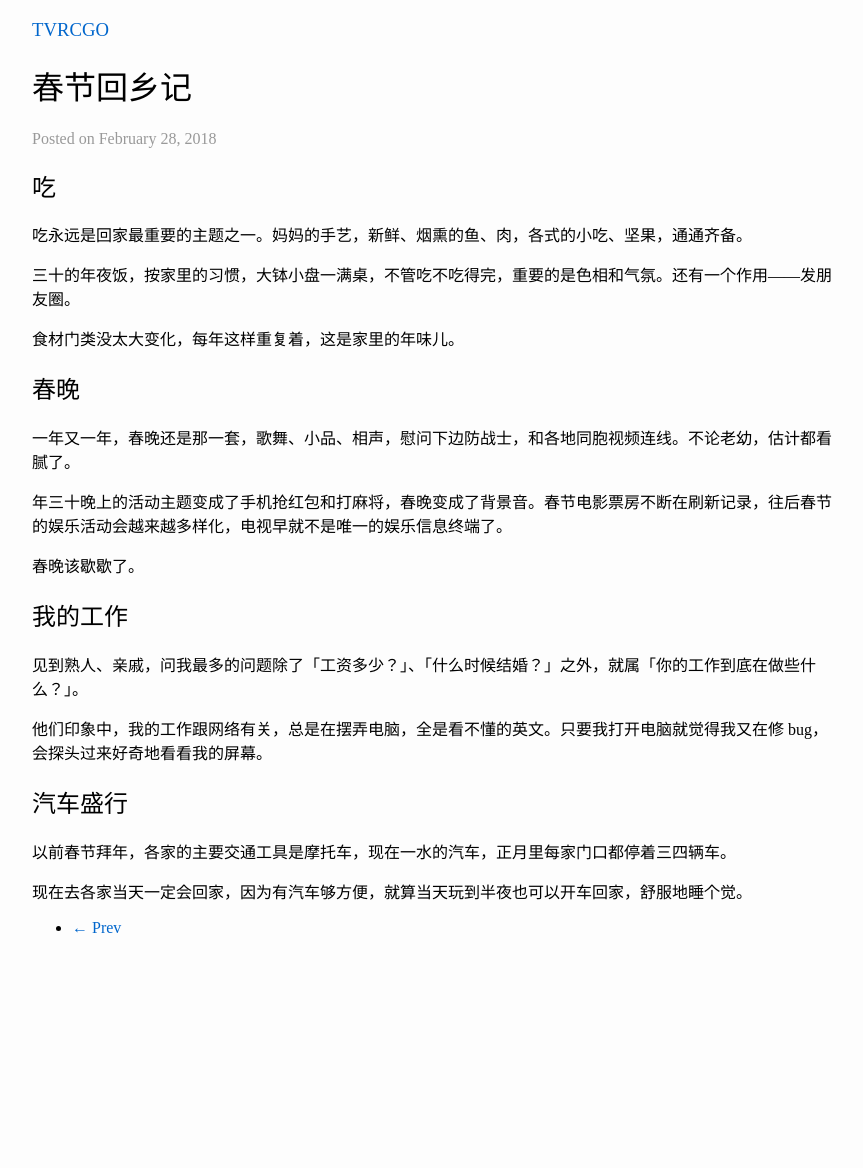
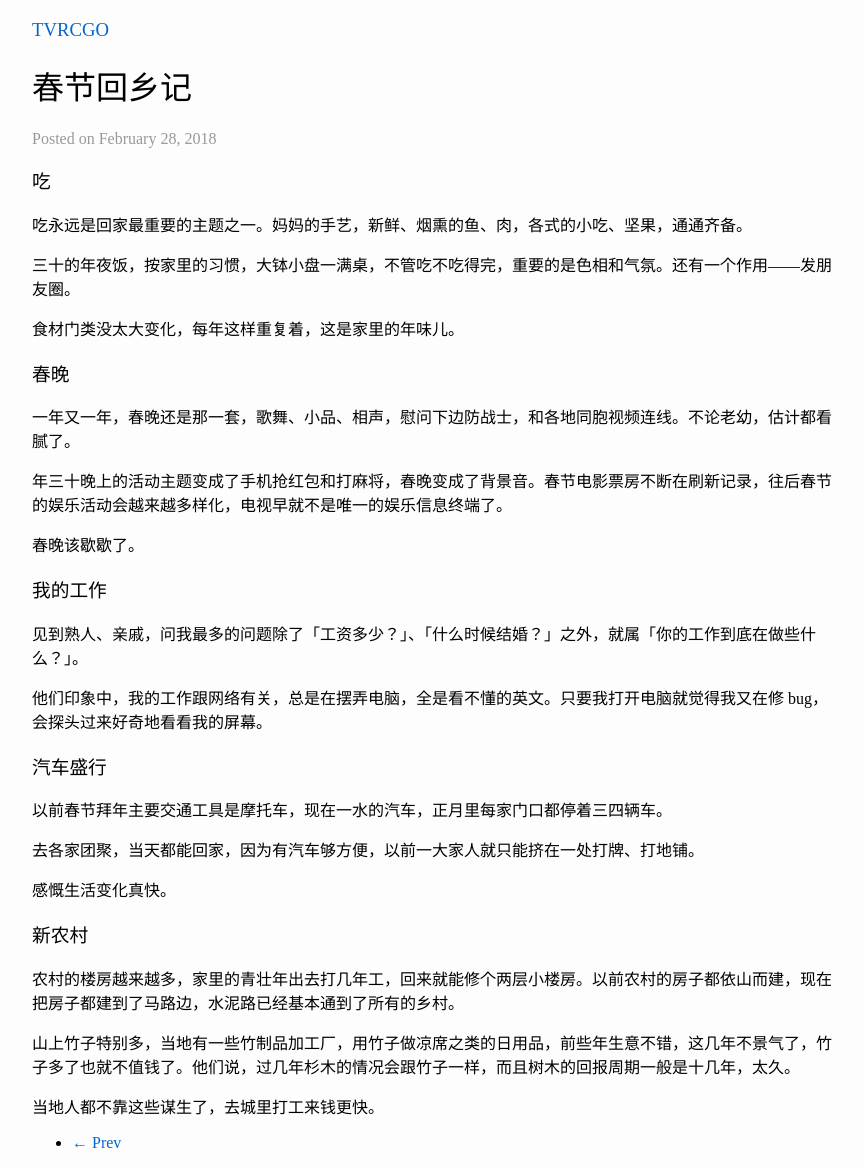
Before and after one commit to tvrcgo/tvrcgo.github.io, a Jekyll site: the page built from _posts/2018-02-28-spring-festival-insight.md, in a window 1280 px wide. Shown: the whole page, without its empty margins (208-1071 px from the left). Built offline with Jekyll 4.4.1, drawn with Linux system fonts in a browser that asks for light colours; before the commit the page ends 953 px from its top, so only the background shows below that.

Commit message:
update post.

```diff
--- a/_posts/2018-02-28-spring-festival-insight.md
+++ b/_posts/2018-02-28-spring-festival-insight.md
@@ -3,7 +3,7 @@ layout: post
 title: 春节回乡记
 ---
 
-## 吃
+### 吃
 
 吃永远是回家最重要的主题之一。妈妈的手艺，新鲜、烟熏的鱼、肉，各式的小吃、坚果，通通齐备。
 
@@ -11,7 +11,7 @@ title: 春节回乡记
 
 食材门类没太大变化，每年这样重复着，这是家里的年味儿。
 
-## 春晚
+### 春晚
 
 一年又一年，春晚还是那一套，歌舞、小品、相声，慰问下边防战士，和各地同胞视频连线。不论老幼，估计都看腻了。
 
@@ -19,14 +19,24 @@ title: 春节回乡记
 
 春晚该歇歇了。
 
-## 我的工作
+### 我的工作
 
 见到熟人、亲戚，问我最多的问题除了「工资多少？」、「什么时候结婚？」之外，就属「你的工作到底在做些什么？」。
 
 他们印象中，我的工作跟网络有关，总是在摆弄电脑，全是看不懂的英文。只要我打开电脑就觉得我又在修 bug，会探头过来好奇地看看我的屏幕。
 
-## 汽车盛行
+### 汽车盛行
 
-以前春节拜年，各家的主要交通工具是摩托车，现在一水的汽车，正月里每家门口都停着三四辆车。
+以前春节拜年主要交通工具是摩托车，现在一水的汽车，正月里每家门口都停着三四辆车。
 
-现在去各家当天一定会回家，因为有汽车够方便，就算当天玩到半夜也可以开车回家，舒服地睡个觉。
+去各家团聚，当天都能回家，因为有汽车够方便，以前一大家人就只能挤在一处打牌、打地铺。
+
+感慨生活变化真快。
+
+### 新农村
+
+农村的楼房越来越多，家里的青壮年出去打几年工，回来就能修个两层小楼房。以前农村的房子都依山而建，现在把房子都建到了马路边，水泥路已经基本通到了所有的乡村。
+
+山上竹子特别多，当地有一些竹制品加工厂，用竹子做凉席之类的日用品，前些年生意不错，这几年不景气了，竹子多了也就不值钱了。他们说，过几年杉木的情况会跟竹子一样，而且树木的回报周期一般是十几年，太久。
+
+当地人都不靠这些谋生了，去城里打工来钱更快。
--- a/css/main.scss
+++ b/css/main.scss
@@ -22,3 +22,7 @@ h1, h2, h3, h4 {
 .post-meta {
   color: #999;
 }
+
+.post-summary {
+  color: #777;
+}
--- a/index.html
+++ b/index.html
@@ -13,7 +13,7 @@ layout: default
             </h2>
         </a>
         <div class="post-summary">
-            {{ post.content | strip_html | truncate:200 }}
+            {{ post.content | strip_html | truncate:100 }}
         </div>
     </div>
     {% endfor %}
```
